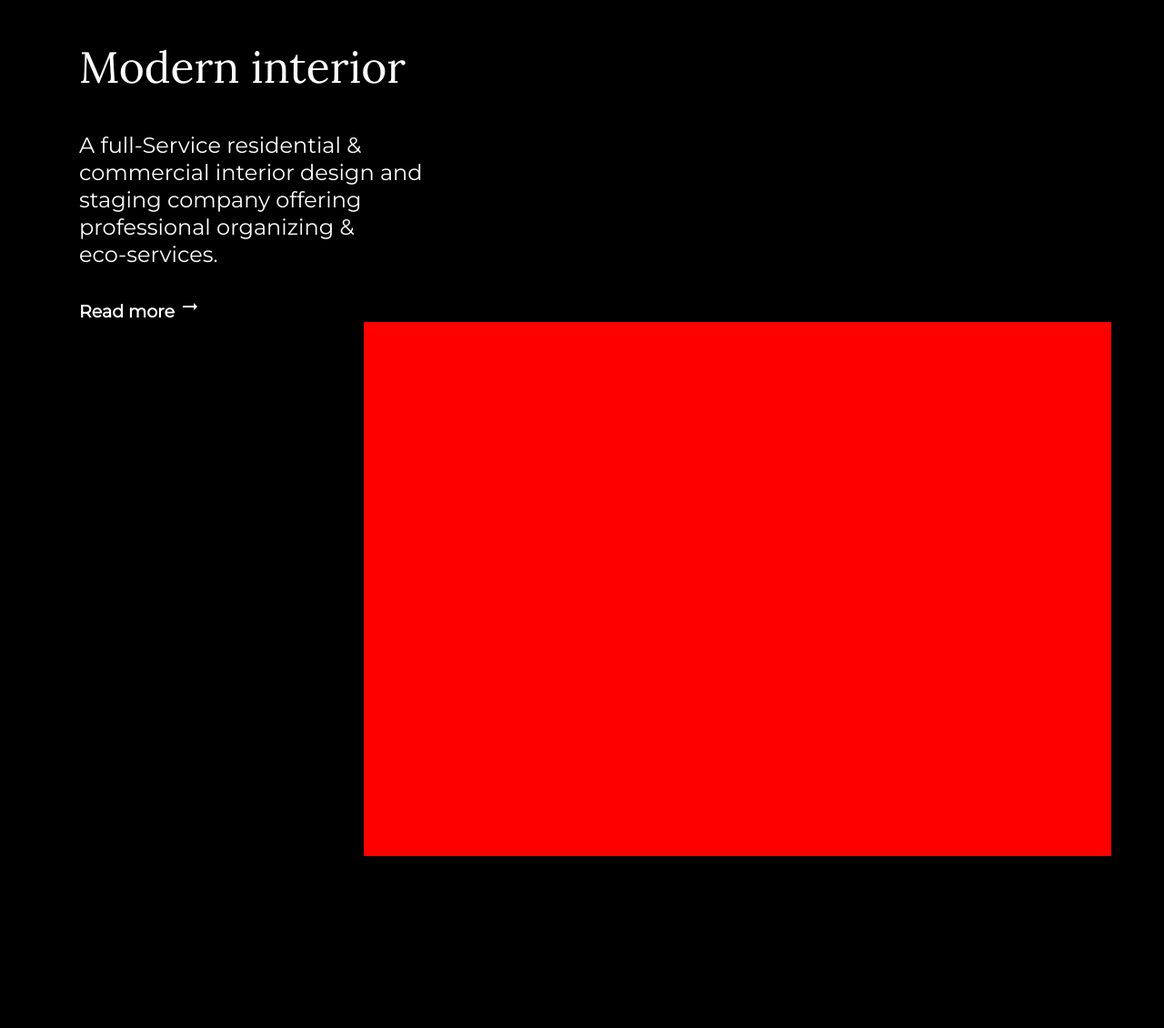
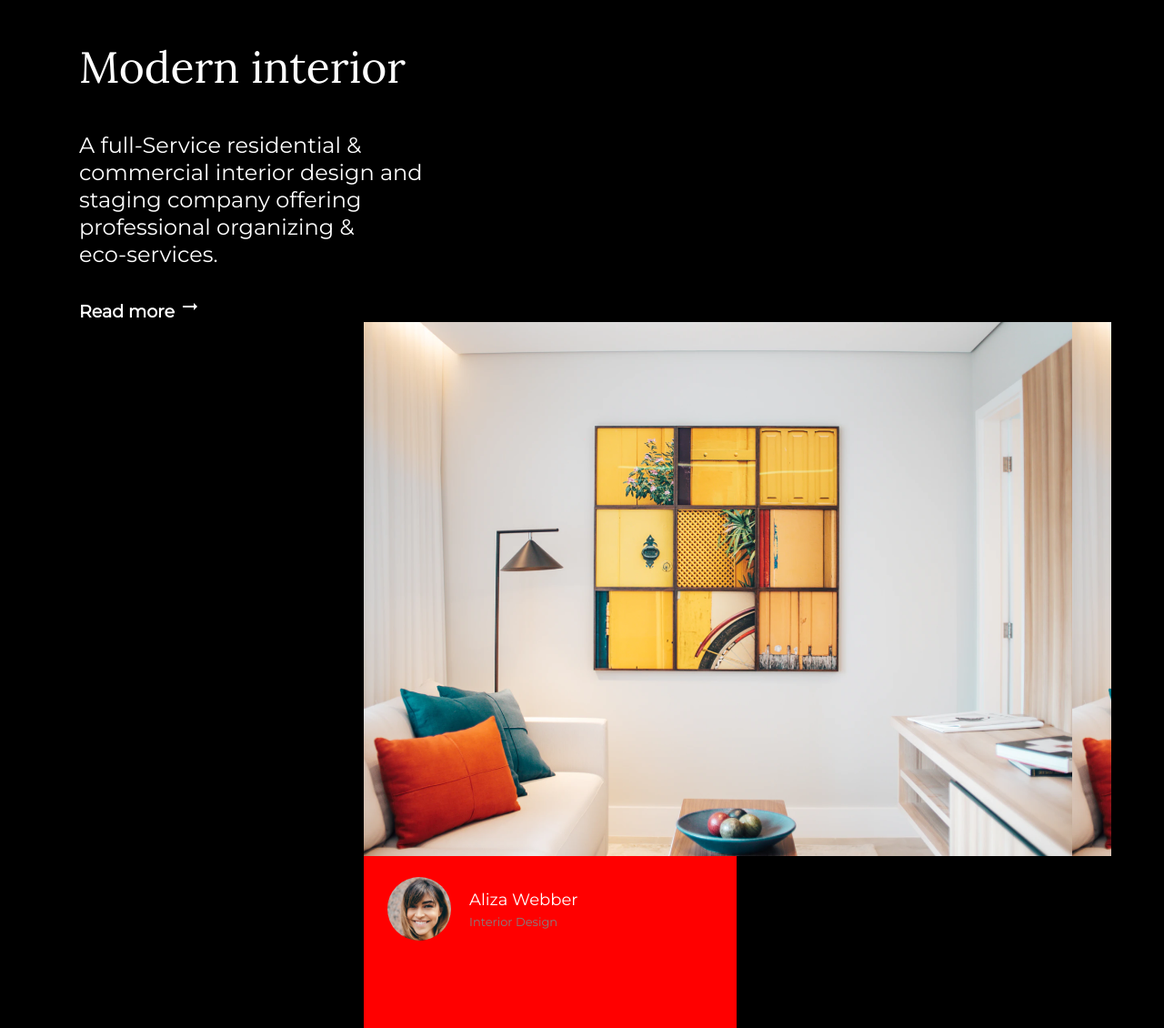
Before and after one commit to imdadAdelabou/Interior-Consultant, a plain HTML site: page index.html in a window 1280 px wide. Shown: the part 261-1391 px from the top of the page at 91% size. Before the commit the page ends 1202 px from the top, so only its background shows below. Drawn offline with nearby package versions, Linux system fonts and the light colour scheme.

Commit message:
[feat] Currently Building A component for user information

```diff
--- a/css/index.css
+++ b/css/index.css
@@ -111,8 +111,9 @@ section .rightElement {
 section .rightElement .backImg {
     width: 822px;
     height: 587px;
-    background-color: red;
-    padding: 20px;
+    padding: 30px;
+    background-image: url("/assets/imgs/photo1.png");
+    background-size: contain;
 }
 
 section .leftElement .read {
@@ -122,6 +123,47 @@ section .leftElement .read {
     font-size: 19px;
 }
 
+section .rightElement .userProfile {
+    width: 410px;
+    height: 189px;
+    background-color: red;
+    padding: 23px 0 34px 26px;
+}
+
+.dataUser {
+    display: flex;
+}
+
+.circle {
+    width: 70px;
+    height: 70px;
+    background-color: green;
+    border-radius: 90%;
+    background-image: url("/assets/imgs/photo2.png");
+    background-size: contain;
+}
+
+ul {
+    list-style: none;
+    padding-left: 20px;
+}
+
 h6 {
     display: inline;
 }
+
+#name {
+    font-family: "Montserrat";
+    font-weight: 500;
+    font-size: 18px;
+    line-height: 18px;
+    padding-bottom: 8px;
+}
+
+#profession {
+    font-family: "Montserrat";
+    font-weight: 500;
+    font-size: small;
+    color: #828282;
+    line-height: 15px;
+}
--- a/index.html
+++ b/index.html
@@ -40,7 +40,16 @@
         <div class="rightElement">
             <div class="backImg">
             </div>
-
+            <div class="userProfile">
+                <div class="dataUser">
+                    <div class="circle">
+                    </div>
+                    <ul>
+                        <li id="name">Aliza Webber</li>
+                        <li id="profession">Interior Design</li>
+                    </ul>
+                </div>
+            </div>
         </div>
     </section>
     <footer>
```
